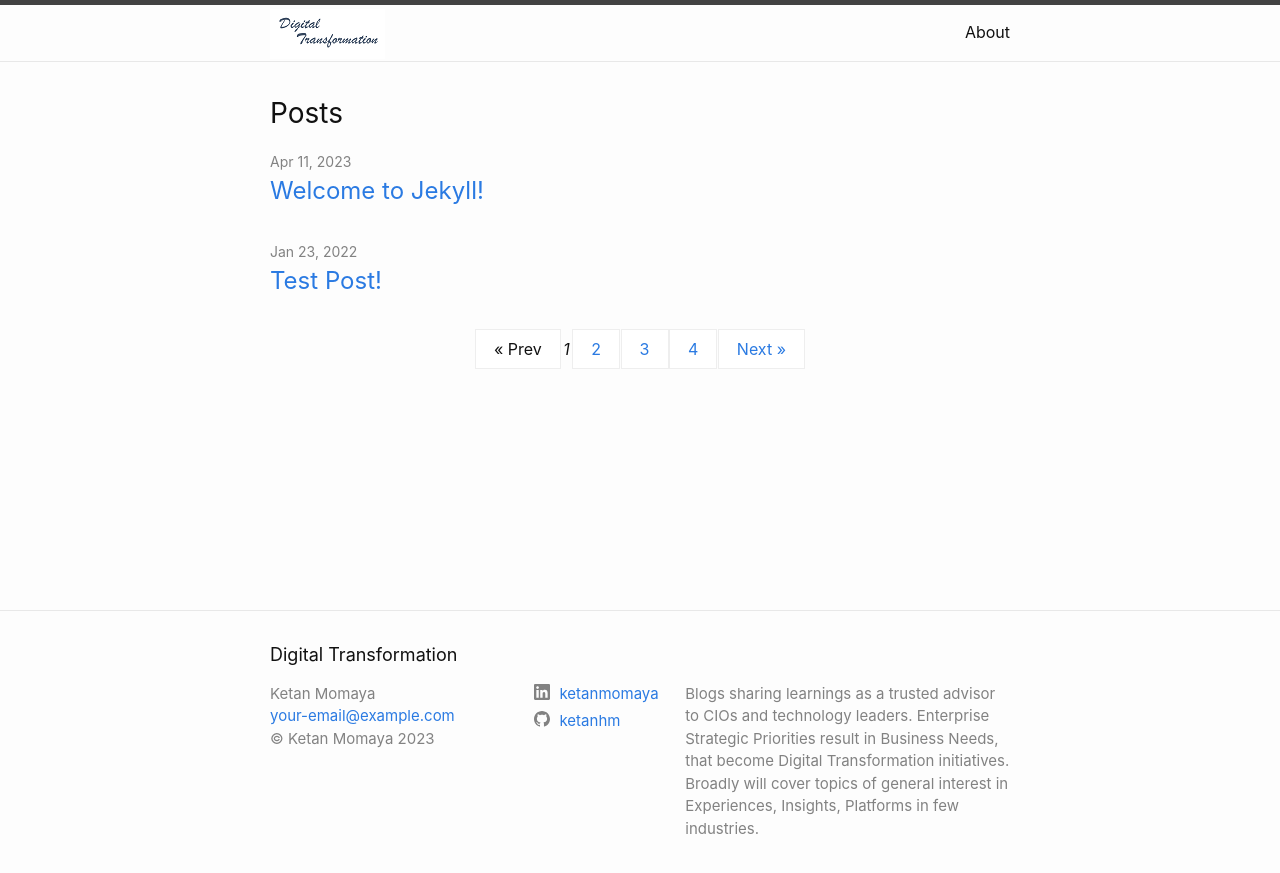
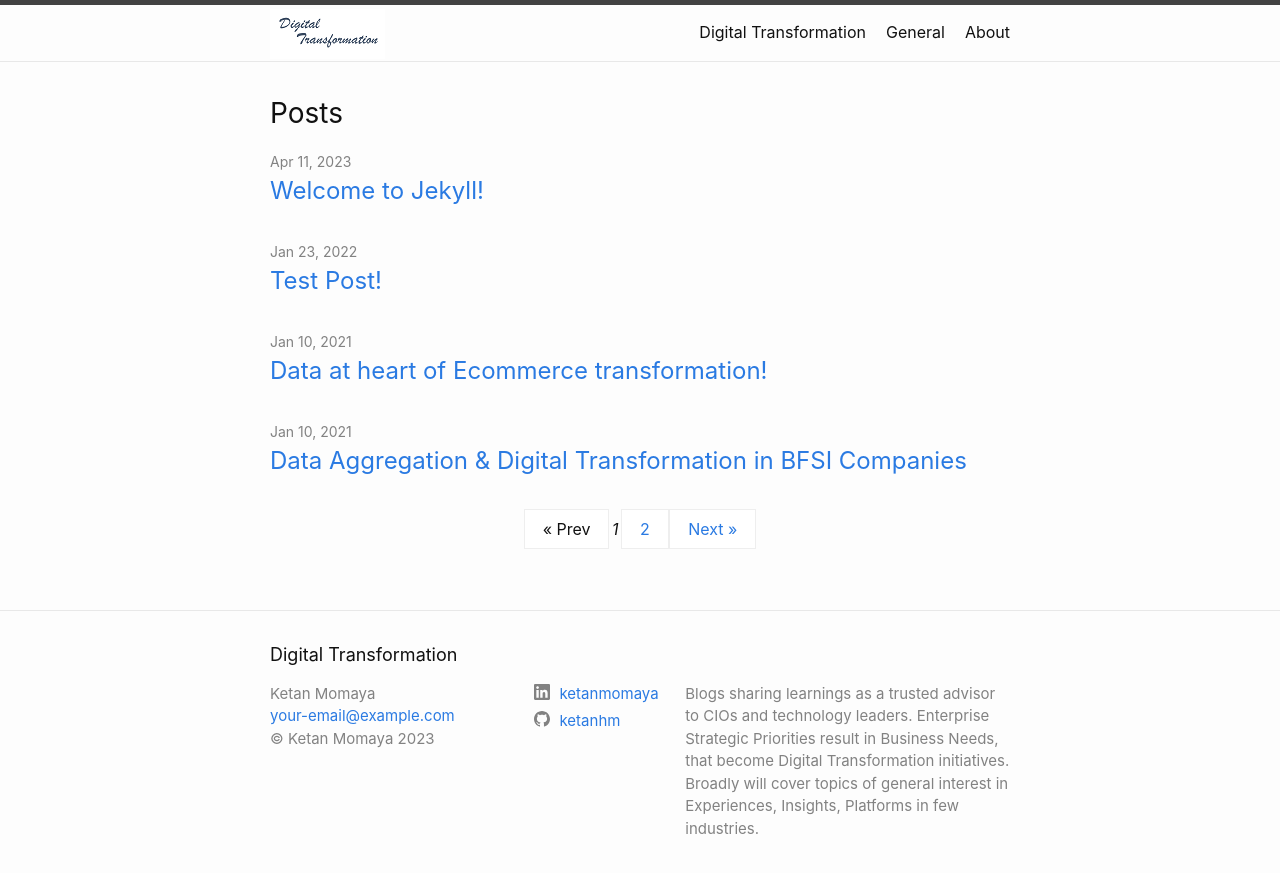
Before and after one commit to ketanhm/Dxblogs, a Jekyll site: the page built from index.html, in a window 1280 px wide. Shown: the top 873 px of the page. Built offline with Jekyll 4.4.1, drawn with Linux system fonts in a browser that asks for light colours; the list of posts is cut into pages by our own code.

Commit message:
navbar experiment

```diff
--- a/_config.yml
+++ b/_config.yml
@@ -46,8 +46,13 @@ plugins:
   - jekyll-feed
   - jekyll-paginate
 
-paginate: 2
+paginate: 4
 paginate_path: "posts/page:num/"
+
+header_pages:
+  - digital.markdown
+  - general.markdown
+  - about.markdown
 
 # Exclude from processing.
 # The following items will not be processed, by default.
```
Also changed, not shown: digital.markdown (added, +13 -0 lines), general.markdown (added, +13 -0 lines).
